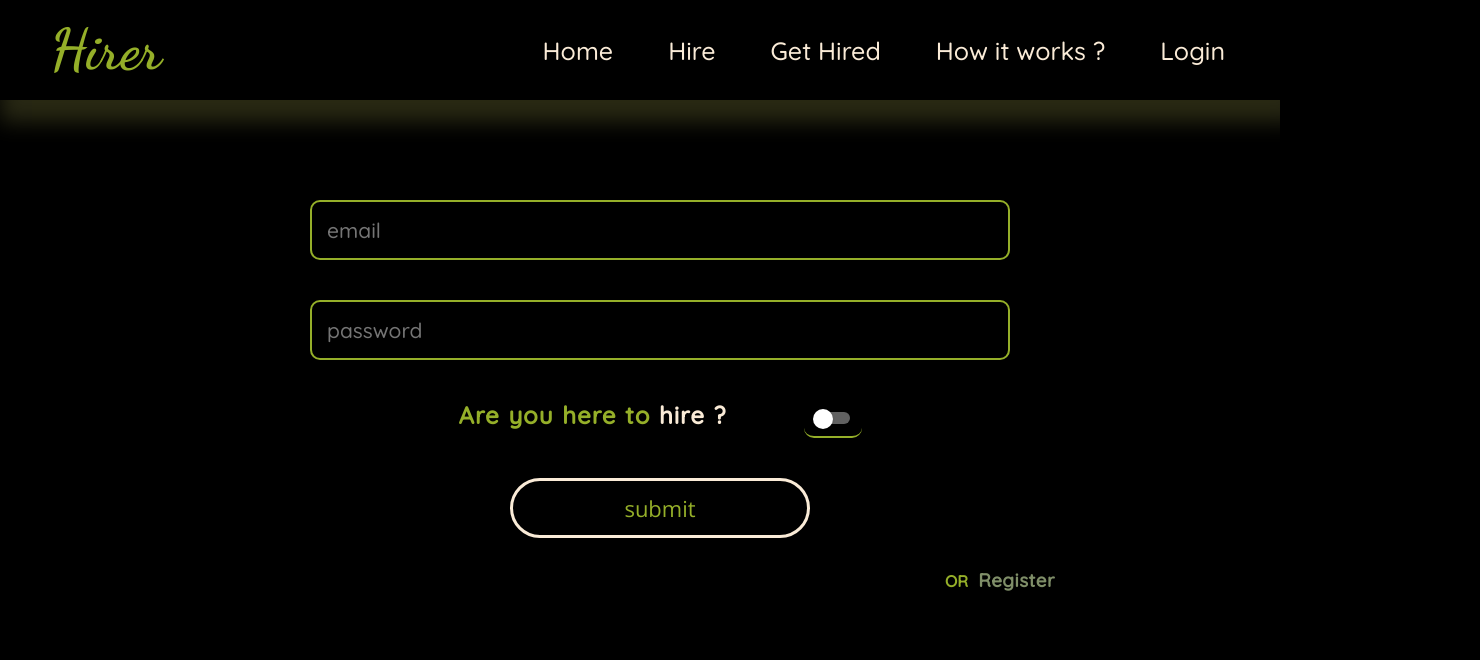
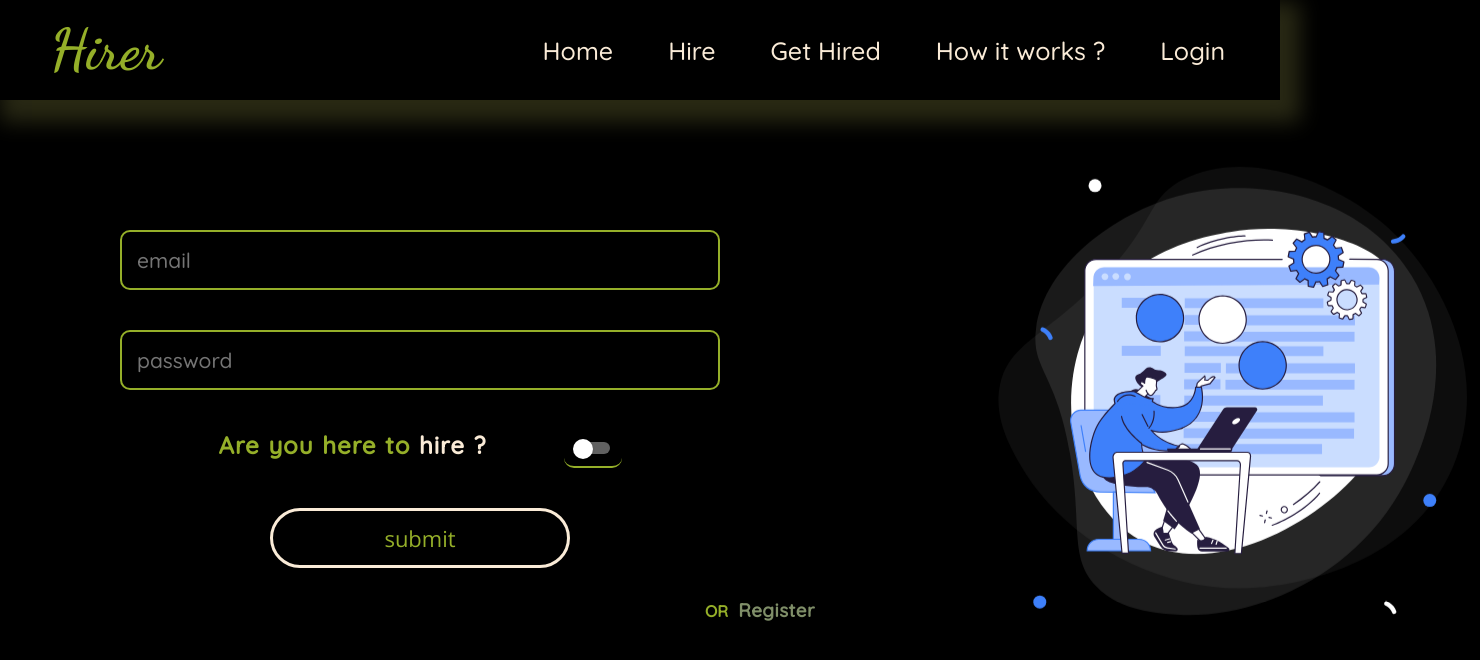
Before and after one commit to Ak-sd7/Hirer-app, a React (Vite) app: page /login in a window 1280 px wide. Shown: the top 660 px of the page, 1480 px wide, since content can reach past the window. Built offline with nearby package versions, Linux system fonts and the light colour scheme; a web font is replaced by a local one.

Commit message:
login updated

```diff
--- a/src/Pages/Login.jsx
+++ b/src/Pages/Login.jsx
@@ -4,6 +4,7 @@ import { useState } from "react"
 import TStyle from "../subComponents/TStyle"
 import { Link } from "react-router-dom"
 import { toast } from "react-hot-toast";
+import s from "../assets/login-bg.a6f5d4be.svg"
 
 const Login = () => {
 
@@ -18,6 +19,7 @@ const Login = () => {
   }
 
   return (
+    <div style={{display: "flex", flexDirection: "row"}}>
       <div className="lmain">
         <form onSubmit={submitHandler}>
           <Stack spacing={5} paddingLeft={5} sx={{ alignItems: "center", justifyContent: "center" }}>
@@ -35,6 +37,10 @@ const Login = () => {
           <Link to={"/register"} className="ll"><h3>Register</h3></Link>
         </div>
       </div>
+      <div style={{paddingTop: "10px"}}>
+        <img className="lo" style={{paddingLeft: "190px"}} src={s}/>
+      </div>
+    </div>
   )
 }
 
--- a/src/Styles/login.css
+++ b/src/Styles/login.css
@@ -2,11 +2,11 @@
     display: flex;
     justify-content: center;
     align-items: center;
-    padding-top: 100px;
+    padding-top: 50px;
     align-content: center;
     flex-direction: column;
     max-height: 100vh;
-    max-width: 100wv;
+    max-width: 100vh;
 }
 .in{
     padding: 15px;
@@ -14,7 +14,7 @@
     border: 2px solid #95af29;
     color:antiquewhite;
     background-color: black;
-    width: 700px;
+    width: 600px;
     border-radius: 10px;
     font-family: Quicksand, 'Courier New', Courier, monospace;
 }
@@ -55,6 +55,7 @@
     font-family: Quicksand, 'Courier New', Courier, monospace;
     display: flex;
     width: 100vh;
+    height: 60px;
     padding-top: 30px;
     flex-wrap: wrap;
     justify-content: flex-end;
@@ -72,3 +73,7 @@
     padding-bottom: 5px;
     cursor: pointer;
 }
+.lo{
+    width: 680px;
+    animation: floatUpDown 4s ease-in-out infinite;
+}
```
Also changed, not shown: src/assets/login-bg.a6f5d4be.svg (added).
